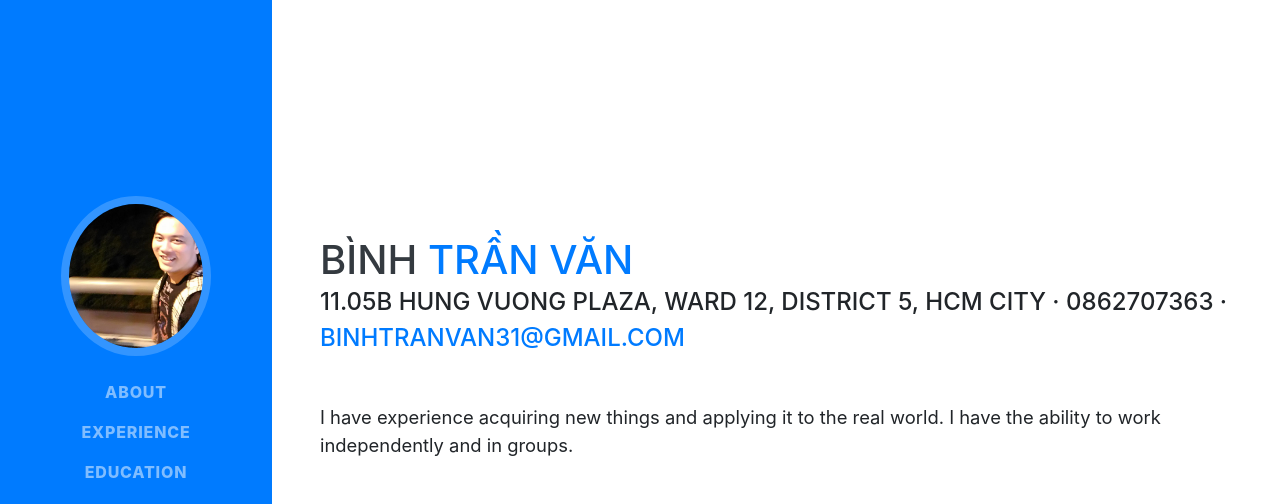
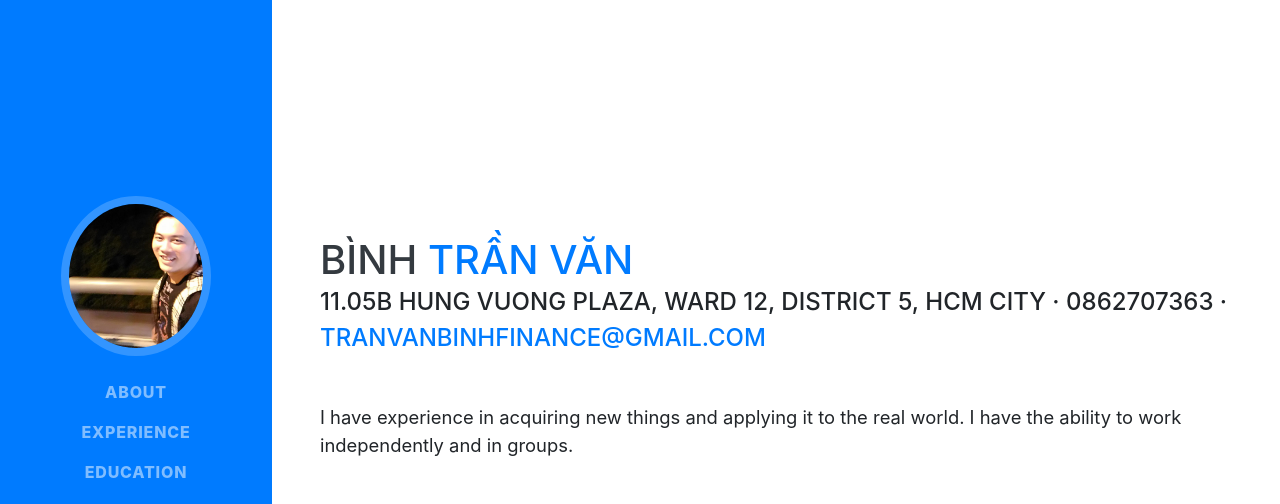
Before and after one commit to BinhTranVan/cv_binh, a website with bundled scripts: page index.html in a window 1280 px wide. Shown: the top 504 px of the page. Built offline with nearby package versions, Linux system fonts and the light colour scheme; a web font is replaced by a local one.

Commit message:
Change 1

```diff
--- a/index.html
+++ b/index.html
@@ -67,9 +67,9 @@
           <span class="text-primary">Trần Văn</span>
         </h1>
         <div class="subheading mb-5">11.05B Hung Vuong Plaza, Ward 12, District 5, HCM city · 0862707363 ·
-          <a href="mailto:binhtranvan31@gmail.com">binhtranvan31@gmail.com</a>
+          <a href="mailto:binhtranvan31@gmail.com">tranvanbinhfinance@gmail.com</a>
         </div>
-        <p class="lead mb-5">I have experience acquiring new things and applying it to the real world. I have the ability to work independently and in groups.</p>
+        <p class="lead mb-5">I have experience in acquiring new things and applying it to the real world. I have the ability to work independently and in groups.</p>
         <div class="social-icons">
           <a href="https://www.linkedin.com/in/binhzg/">
             <i class="fab fa-linkedin-in"></i>
```
